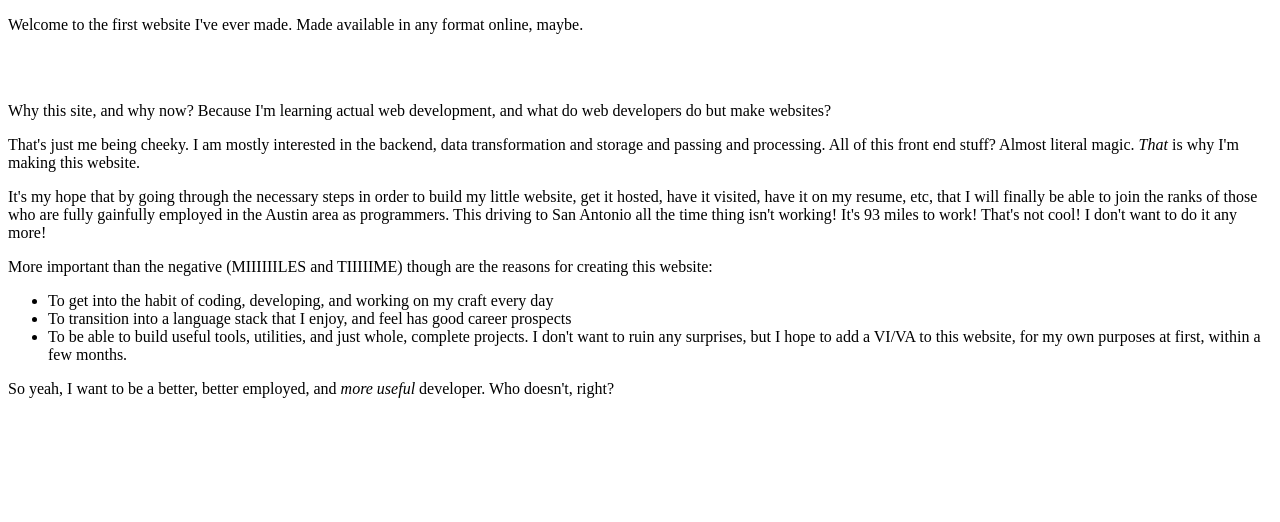
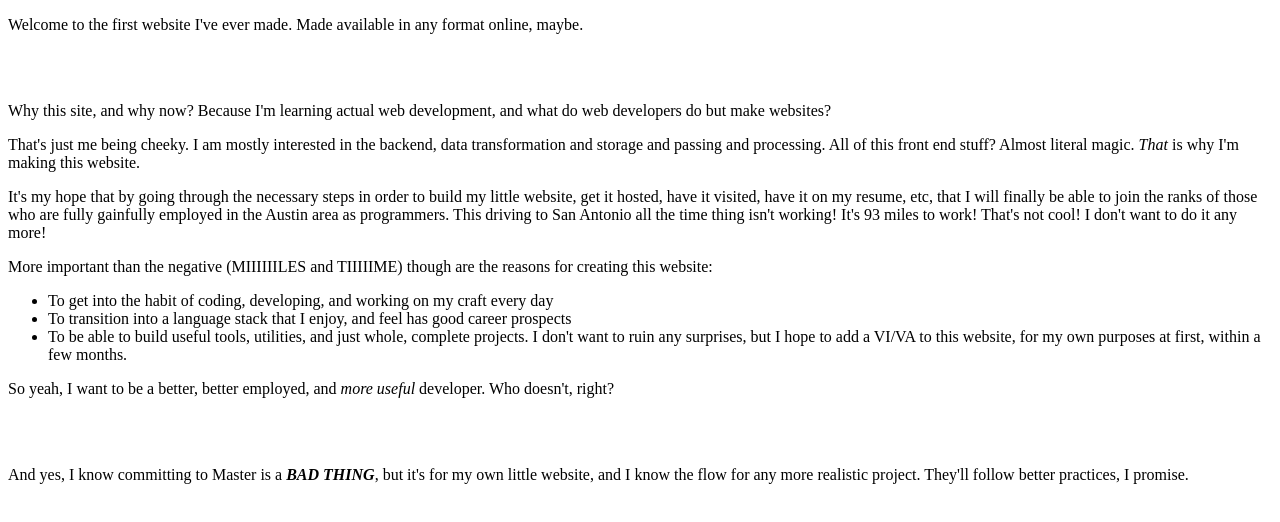
Before and after one commit to cassivius/WebDevTutorials, a plain HTML site: page WeaponizedEnglish/index.html in a window 1280 px wide. Drawn offline with Linux system fonts and the light colour scheme.

Commit message:
Added cheeky message about committing to master

```diff
--- a/WeaponizedEnglish/index.html
+++ b/WeaponizedEnglish/index.html
@@ -18,5 +18,8 @@
 			<li> To be able to build useful tools, utilities, and just whole, complete projects. I don't want to ruin any surprises, but I hope to add a VI/VA to this website, for my own purposes at first, within a few months. </li>
 		</ul>
 		<p> So yeah, I want to be a better, better employed, and <em>more useful</em> developer. Who doesn't, right? </p>
+		<br>
+		<br>
+		<p> And yes, I know committing to Master is a <em><strong>BAD THING</strong></em>, but it's for my own little website, and I know the flow for any more realistic project. They'll follow better practices, I promise. </p>
 	</body>
 </html>
```
